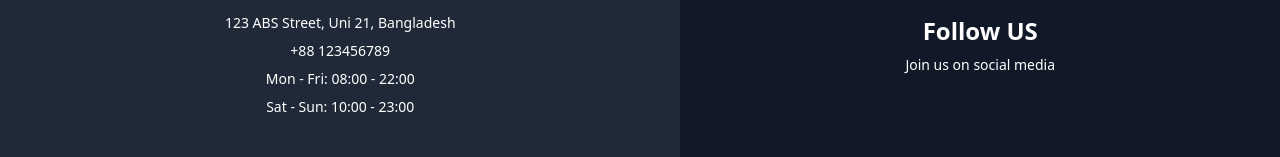
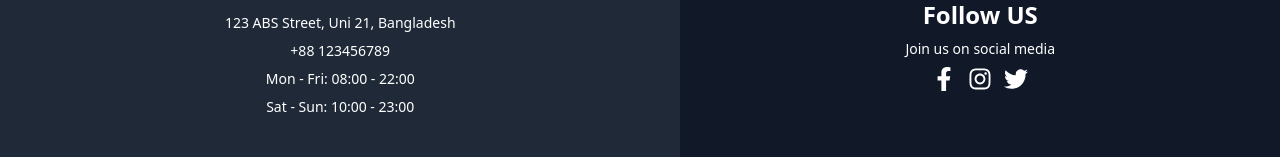
Before and after one commit to HmSani6699/summer-camp-client_1, a React (Vite) app: page / in a window 1280 px wide. Shown: the part 1136-1293 px from the top of the page. Built offline with nearby package versions, Linux system fonts and the light colour scheme.

Commit message:
added to sosal icon

```diff
--- a/package.json
+++ b/package.json
@@ -15,6 +15,7 @@
     "match-sorter": "^6.3.1",
     "react": "^18.2.0",
     "react-dom": "^18.2.0",
+    "react-icons": "^4.9.0",
     "react-responsive-carousel": "^3.2.23",
     "react-router-dom": "^6.11.2",
     "sort-by": "^1.2.0"
--- a/src/Pages/Shared/Footer/Footer.jsx
+++ b/src/Pages/Shared/Footer/Footer.jsx
@@ -1,3 +1,4 @@
+import { FaFacebookF, FaInstagram, FaTwitter } from 'react-icons/fa';
 
 const Footer = () => {
     return (
@@ -16,6 +17,11 @@ const Footer = () => {
                     <div className="text-white space-y-2">
                         <h2 className="text-2xl font-bold">Follow US</h2>
                         <p>Join us on social media</p>
+                        <div className='flex items-center justify-center gap-3 '>
+                            <FaFacebookF className='text-2xl'></FaFacebookF>
+                            <FaInstagram className='text-2xl'></FaInstagram>
+                            <FaTwitter className='text-2xl'></FaTwitter>
+                        </div>
                     </div>
                 </div>
             </div>
```
Also changed, not shown: 1 other file (tests, documents, lock files or other folders).
